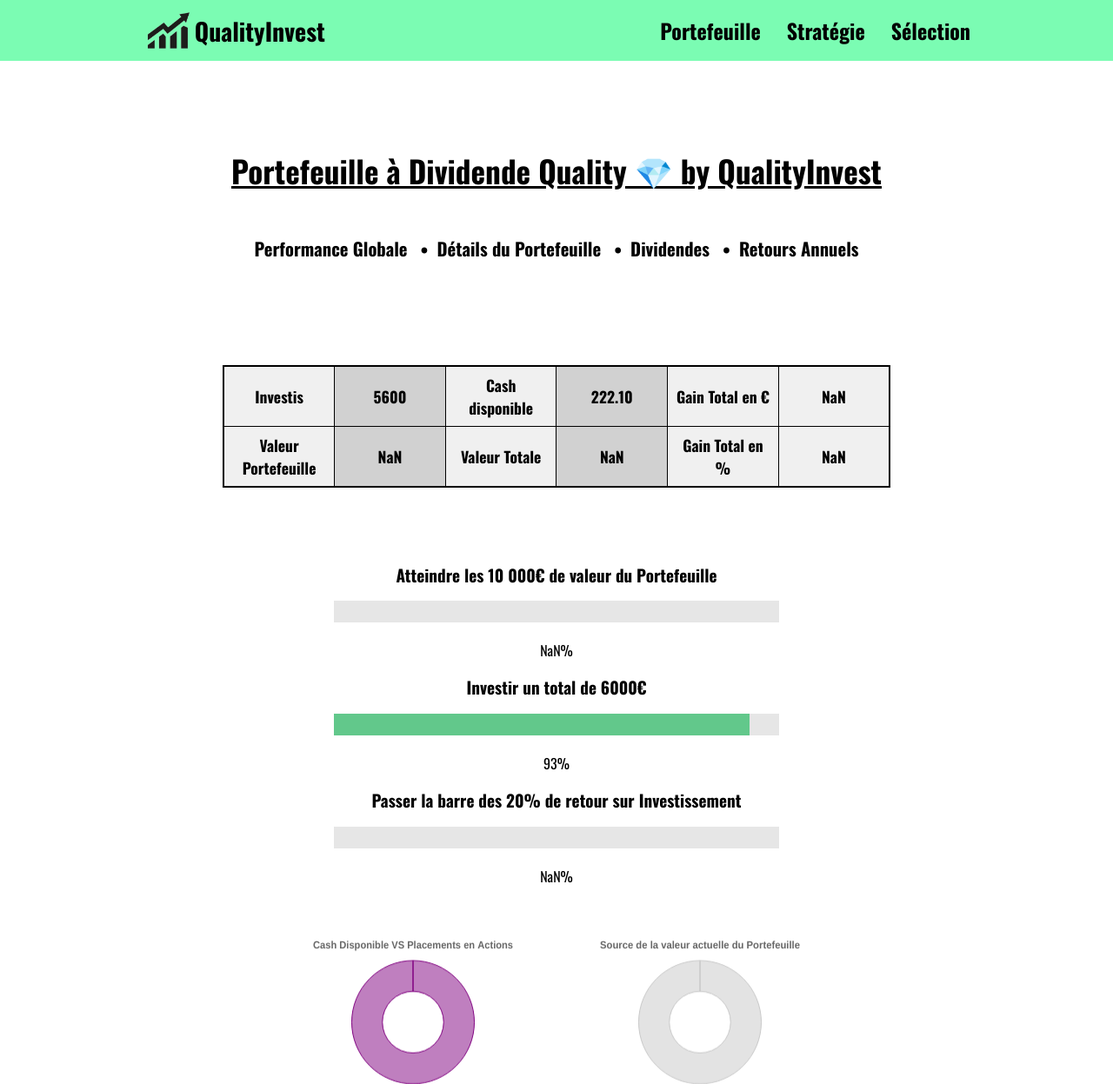
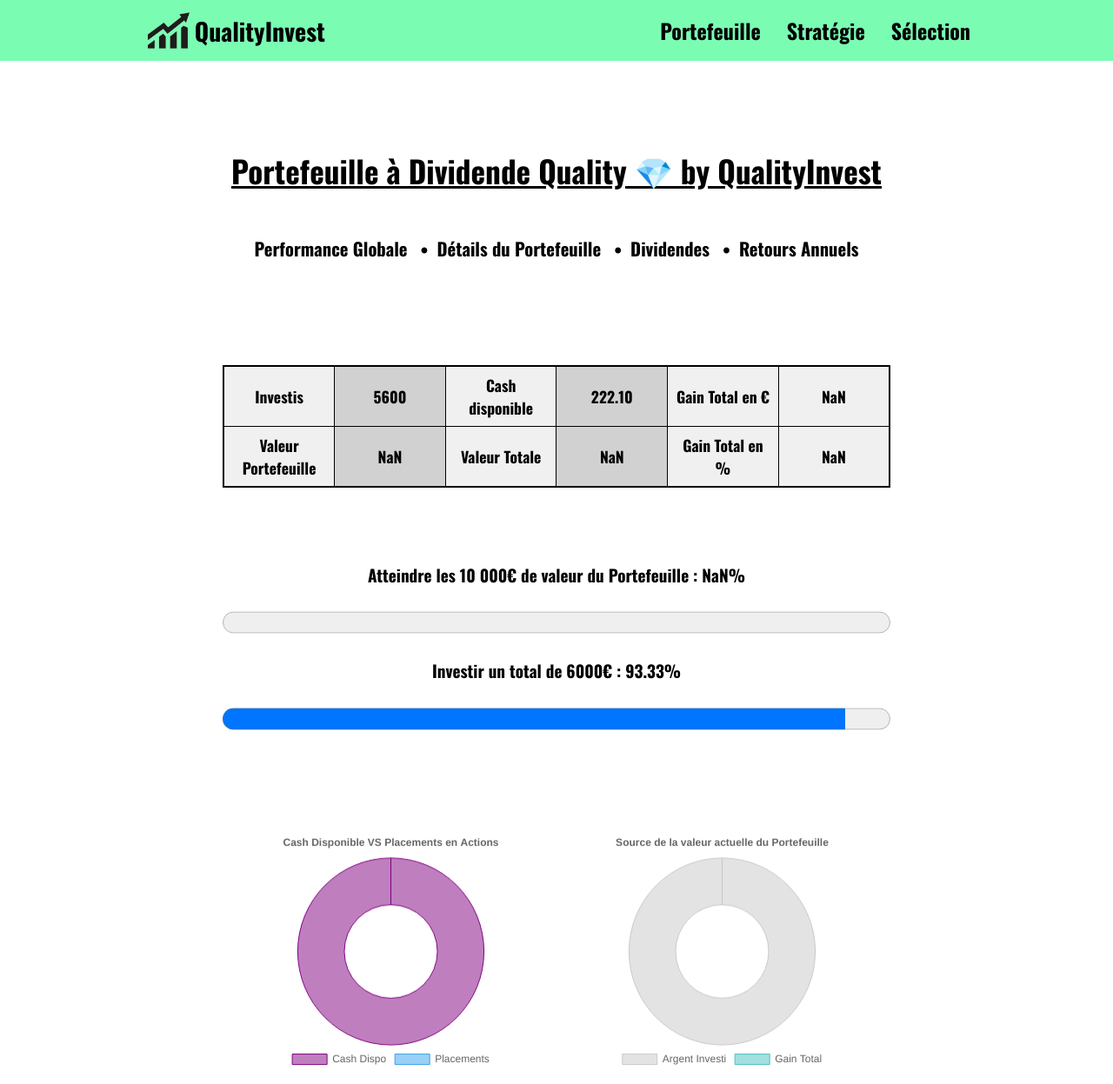
Before and after one commit to Arthvrr/Portfolio, a plain HTML site: page wallet.html in a window 1280 px wide. Shown: the top 1247 px of the page at 87% size. Drawn offline with nearby package versions, Linux system fonts and the light colour scheme; no server answers.

Commit message:
fixed progress bar animation

```diff
--- a/style.css
+++ b/style.css
@@ -4,7 +4,7 @@
 body {
     margin: 0;
     font-family: 'Oswald',Arial, sans-serif;
-    background-color: white;
+    background-color:white;
     color:black;
 }
 
@@ -274,7 +274,7 @@ td {
     margin: 0 auto;
     width: 60%;
     display: none;
-    background-color: rgba(209, 220, 255, 0.575);
+    background-color: rgba(241, 241, 241, 0.575);
     overflow: hidden;
     border : 1px solid black;
 }
@@ -339,7 +339,7 @@ td {
     display: grid;
     grid-template-columns: auto auto; /* Deux colonnes égales */
     justify-content: center; /* Alignement au centre */
-    width:18%;
+    width:22%;
     margin: 0 auto; /* Centre la div horizontalement */
     grid-column-gap: 100px;
 }
@@ -438,39 +438,30 @@ td {
     height : 350px;
     margin: 0 auto; /* Centre la div horizontalement */
     grid-column-gap: 20px;
-    margin-bottom: 120px;
+    margin-bottom: 20px;
+    width: 50%;
 }
 
 .progress-container {
     margin: 0 auto;
     background: rgba(255,255,255,0.1);
-    border-radius: 100px;
     display: flex;
     flex-direction: column; /* Affichage en colonne */
     align-items: center;
     height: auto; /* Ajuster la hauteur en fonction du contenu */
-    width: 40%;
+    width: 60%;
     padding: 20px 5px 50px; /* Modification des marges */
+    padding-bottom: 100px;
 }
 
 .progress-bar {
-    background: #fff;
-    height: 25px;
+    height: 50px;
     width: 100%;
-    margin-bottom: 20px; /* Espace entre les barres de progression */
 }
-
-
 
 .progress-title {
     font-size: 1.2em;
 }
-
-progress::-webkit-progress-value { background: rgba(0, 179, 72, 0.574); }
-
-.progress-bar::-webkit-progress-bar { background: rgb(230, 230, 230); /* Couleur de la partie non remplie */}
-
-
 
 
 
@@ -499,7 +490,7 @@ progress::-webkit-progress-value { background: rgba(0, 179, 72, 0.574); }
 /*RESPONSIVE POUR LES ÉCRANS > 1950px*/
 @media screen and (min-width: 1950px) {
     /* Sélecteur pour votre div */
-    .wallet-intro, .accordion, .panel, .stocks-header, .big-chart-container {
+    .wallet-intro, .accordion, .panel, .stocks-header, .big-chart-container, .progress-container {
       width: 40%;
     }
 
--- a/wallet.html
+++ b/wallet.html
@@ -48,15 +48,12 @@
         </tr>
     </table>
     <div class="progress-container">
-        <h2 class="progress-title">Atteindre les 10 000€ de valeur du Portefeuille</h2>
+        <h2 class="progress-title">Atteindre les 10 000€ de valeur du Portefeuille : <span id="firstProgressText">0%</span></h2>
         <progress id="firstProgressBar" value="0" max="0" class="progress-bar"></progress>
-        <span id="firstProgressText">0%</span>
-        <h2 class="progress-title">Investir un total de 6000€</h2>
+        <h2 class="progress-title">Investir un total de 6000€ : <span id="secondProgressText">0%</span></h2>
         <progress id="secondProgressBar" value="0" max="0" class="progress-bar"></progress>
-        <span id="secondProgressText">0%</span>
-        <h2 class="progress-title">Passer la barre des 20% de retour sur Investissement</h2>
-        <progress id="thirdProgressBar" value="0" max="0" class="progress-bar"></progress>
-        <span id="thirdProgressText">0%</span>
+        <!-- <h2 class="progress-title">Passer la barre des 20% de retour sur Investissement : <span id="thirdProgressText">0%</span></h2>
+        <progress id="thirdProgressBar" value="0" max="0" class="progress-bar"></progress> -->
     </div>
 
     <div class="donut-container">
@@ -1290,28 +1287,59 @@ function drawFifteenth(stocksCotation) {
 }
 
 
-// Fonction pour animer la barre de progression
+// Fonction d'interpolation qui ralentit sur les derniers pourcentages
+function easeOutCubic(t) {
+    return (--t) * t * t + 1;
+}
+
+// Fonction pour animer la barre de progression de manière fluide avec une transition ralentie
 function animateProgressBar(progressBar, finalValue, goal) {
-    let currentValue = progressBar.value;
-    const step = (finalValue - currentValue) / 100; // Calcul du pas de progression
+    let startTime;
+    const duration = 2000; // Durée de l'animation en millisecondes
 
-    function updateProgress() {
-        if (currentValue <= finalValue) {
-            progressBar.value = currentValue;
-            currentValue += step;
-            requestAnimationFrame(updateProgress); // Mettre à jour l'animation
+    // Récupérer la valeur actuelle de la barre de progression
+    const currentValue = progressBar.value;
+
+    // Calculer le pas de progression en fonction de la durée et de la différence entre les valeurs actuelle et finale
+    const step = (finalValue - currentValue) / 100;
+
+    function updateProgress(timestamp) {
+        // Initialiser le temps de départ au premier appel de la fonction
+        if (!startTime) startTime = timestamp;
+
+        // Calculer le temps écoulé depuis le début de l'animation
+        const elapsedTime = timestamp - startTime;
+
+        // Calculer le pourcentage d'avancement en fonction du temps écoulé
+        let progress = Math.min(elapsedTime / duration, 1); // Limiter le progrès à 1
+
+        // Appliquer une fonction d'interpolation pour ralentir sur les derniers pourcentages
+        progress = easeOutCubic(progress);
+
+        // Calculer la valeur interpolée entre la valeur actuelle et la valeur finale
+        const interpolatedValue = currentValue + (finalValue - currentValue) * progress;
+
+        // Mettre à jour la valeur de la barre de progression
+        progressBar.value = interpolatedValue;
+
+        // Vérifier si l'animation doit continuer
+        if (elapsedTime < duration) {
+            // Continuer l'animation en appelant la fonction de mise à jour à la prochaine trame d'animation
+            requestAnimationFrame(updateProgress);
         }
     }
 
-    updateProgress(); // Démarrer l'animation
+    // Démarrer l'animation en appelant la fonction de mise à jour pour la première fois
+    requestAnimationFrame(updateProgress);
 }
+
 
 // Fonction pour remplir la première barre de progression
 function fillFirstProgressBar(totalWallet, goal) {
     const firstProgressBar = document.getElementById('firstProgressBar');
     const progressText = document.getElementById('firstProgressText');
     firstProgressBar.max = goal;
-    const percentage = Math.round((totalWallet / goal) * 100);
+    const percentage =  ((totalWallet / goal) * 100).toFixed(2);
     progressText.textContent = percentage + "%";
     animateProgressBar(firstProgressBar, totalWallet, goal);
 }
@@ -1321,7 +1349,7 @@ function fillSecondProgressBar(totalInvested, goal) {
     const secondProgressBar = document.getElementById('secondProgressBar');
     const progressText = document.getElementById('secondProgressText');
     secondProgressBar.max = goal;
-    const percentage = Math.round((totalInvested / goal)*100);
+    const percentage = ((totalInvested / goal)*100).toFixed(2);
     progressText.textContent = percentage + "%";
     animateProgressBar(secondProgressBar, totalInvested, goal);
 }
@@ -1331,10 +1359,17 @@ function fillThirdProgressBar(diffPercent, goal) {
     const thirdProgressBar = document.getElementById('thirdProgressBar');
     const progressText = document.getElementById('thirdProgressText');
     thirdProgressBar.max = goal;
-    const percentage = Math.round((diffPercent / goal)*100);
+    const percentage = ((diffPercent / goal)*100).toFixed(2);
     progressText.textContent = percentage + "%";
     animateProgressBar(thirdProgressBar, diffPercent, goal);
 }
+
+
+
+
+
+
+
 
 // Appel de la fonction pour récupérer les prix de toutes les actions
 async function main() {
@@ -1376,7 +1411,7 @@ async function main() {
     //REMPLIR BARRES DE PROGRESSION
     fillFirstProgressBar(totalWallet, 10000);
     fillSecondProgressBar(totalInvested, 6000);
-    fillThirdProgressBar(diffPercent, 20);
+    //fillThirdProgressBar(diffPercent, 20);
 
     console.log(diffPercent);
 
```
